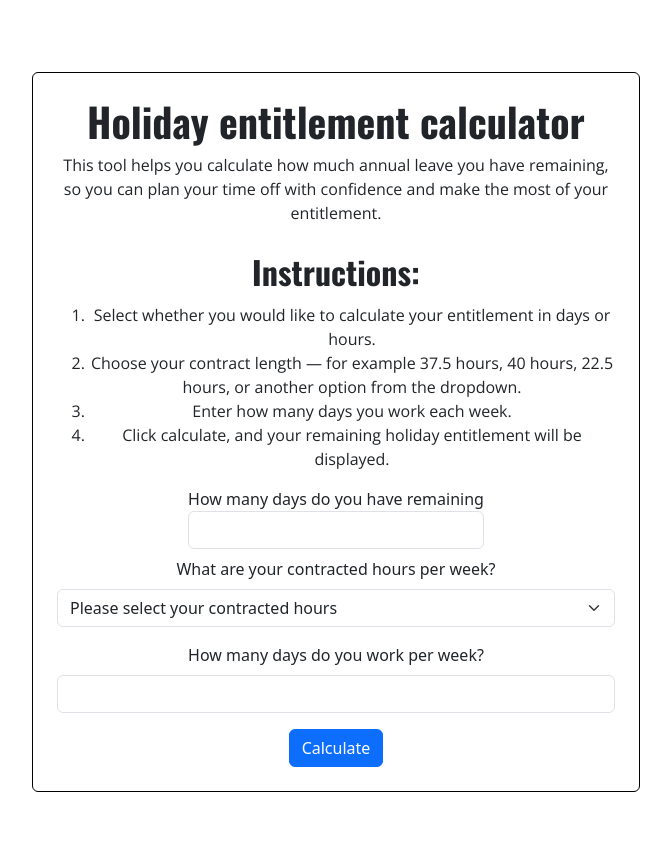
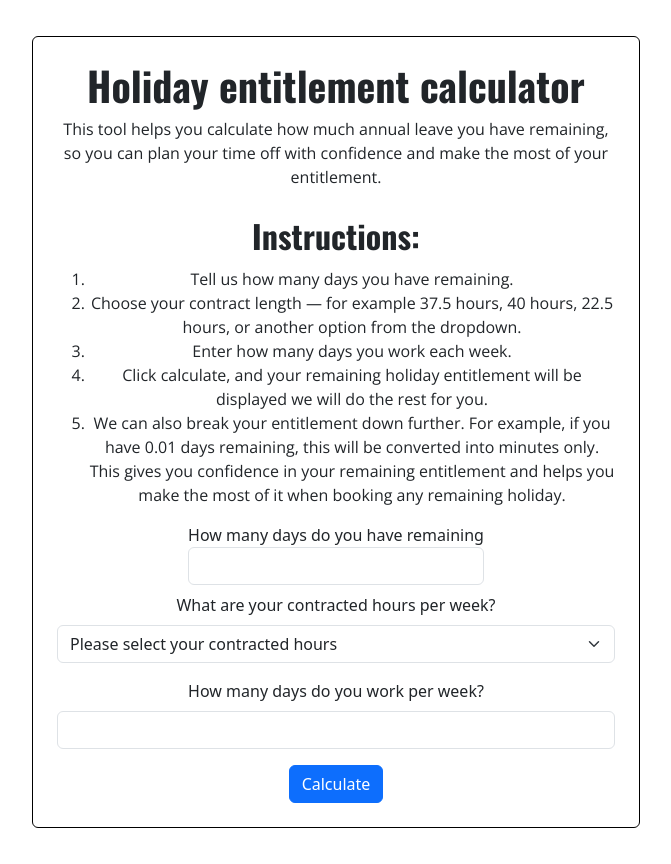
Before and after one commit to mattthughes/entitlement_calculator, a React (Vite) app in the folder entitlement-calculator/: page / in a window 1280 px wide. Shown: the whole page, without its empty margins (304-975 px from the left). Built offline with nearby package versions, Linux system fonts and the light colour scheme.

Commit message:
Update HolidayEntitlementPage.jsx
Added extra instructions to align with latest form

```diff
--- a/entitlement-calculator/src/components/HolidayEntitlementPage.jsx
+++ b/entitlement-calculator/src/components/HolidayEntitlementPage.jsx
@@ -17,7 +17,7 @@ export default function HolidayEntitlementPage() {
             <div className="text-center intro">
                 <ol>
                 <li className="">
-                    Select whether you would like to calculate your entitlement in days or hours.
+                   Tell us how many days you have remaining.
                 </li>
                 <li>
                     Choose your contract length — for example 37.5 hours, 40 hours, 22.5 hours, or another option from the dropdown.
@@ -26,7 +26,10 @@ export default function HolidayEntitlementPage() {
                     Enter how many days you work each week.
                 </li>
                 <li>
-                    Click calculate, and your remaining holiday entitlement will be displayed.
+                    Click calculate, and your remaining holiday entitlement will be displayed we will do the rest for you.
+                </li>
+ <li>
+                  We can also break your entitlement down further. For example, if you have 0.01 days remaining, this will be converted into minutes only. This gives you confidence in your remaining entitlement and helps you make the most of it when booking any remaining holiday.
                 </li>
             </ol>
             </div>
```
